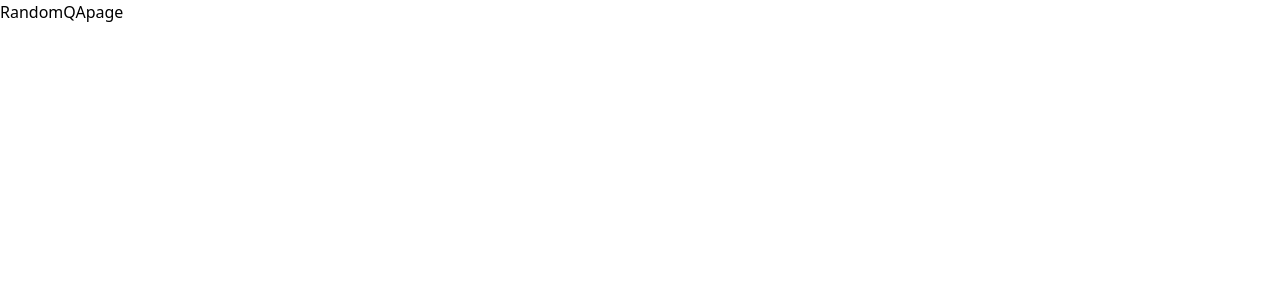
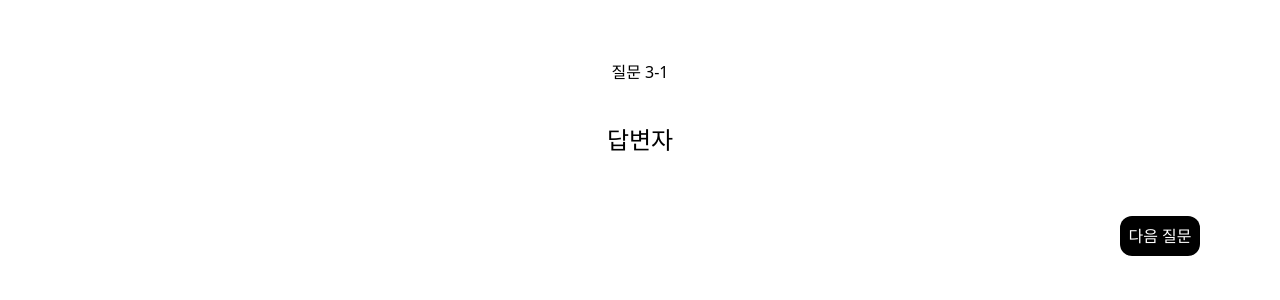
Before and after one commit to bellDev-code/Answer-the-question-Front, a React (Vite) app: page /singlePage/answerSelect/randomQApage in a window 1280 px wide. Shown: the top 300 px of the page. Built offline with nearby package versions, Linux system fonts and the light colour scheme.

Commit message:
single-page-randomPage

```diff
--- /dev/null
+++ b/src/Components/RandomPlayer/index.tsx
@@ -0,0 +1,60 @@
+import { categories } from '@Components/SingleQuestionList/Mockup';
+import React, { useEffect, useState } from 'react';
+
+const RandomPlayer = () => {
+  const [randomName, setRandomName] = useState<string>('');
+  const [randomQuestion, setRandomQuestion] = useState<string>('');
+
+  useEffect(() => {
+    const savedNames = JSON.parse(sessionStorage.getItem('names') || '[]');
+
+    if (savedNames.length > 0) {
+      const randomNameIndex = Math.floor(Math.random() * savedNames.length);
+      setRandomName(savedNames[randomNameIndex]);
+    }
+
+    const storedRandomQuestion = sessionStorage.getItem('randomQuestion');
+
+    const randomQuestion = storedRandomQuestion
+      ? JSON.parse(storedRandomQuestion)
+      : getRandomQuestion();
+    setRandomQuestion(randomQuestion);
+  }, []);
+
+  const getRandomQuestion = () => {
+    const categoryIndex = Math.floor(Math.random() * categories.length);
+    const category = categories[categoryIndex];
+    const questions = category.questions;
+    const randomIndex = Math.floor(Math.random() * questions.length);
+    return questions[randomIndex].question;
+  };
+
+  const handleNextQuestion = () => {
+    const newRandomQuestion = getRandomQuestion();
+    setRandomQuestion(newRandomQuestion);
+    sessionStorage.setItem('randomQuestion', JSON.stringify(newRandomQuestion));
+
+    const savedNames = JSON.parse(sessionStorage.getItem('names') || '[]');
+    const newRandomNameIndex = Math.floor(Math.random() * savedNames.length);
+    setRandomName(savedNames[newRandomNameIndex]);
+  };
+
+  return (
+    <div className='sm: px-10 h-screen'>
+      <div className='sm: flex flex-col py-5 items-center justify-between'>
+        <div className='sm:w-2/4 py-10 flex items-center justify-center'>{randomQuestion}</div>
+        <div className='sm: text-2xl'>답변자 {randomName}</div>
+      </div>
+      <div className='sm: flex justify-end px-10 py-10'>
+        <button
+          className='sm: bg-black text-white w-20 p-2 rounded-xl'
+          onClick={handleNextQuestion}
+        >
+          다음 질문
+        </button>
+      </div>
+    </div>
+  );
+};
+
+export default RandomPlayer;
--- a/src/Pages/SinglePage/RandomQApage/index.tsx
+++ b/src/Pages/SinglePage/RandomQApage/index.tsx
@@ -1,7 +1,12 @@
+import RandomPlayer from '@Components/RandomPlayer';
 import React from 'react';
 
 const RandomQApage = () => {
-  return <div>RandomQApage</div>;
+  return (
+    <div>
+      <RandomPlayer />
+    </div>
+  );
 };
 
 export default RandomQApage;
```
